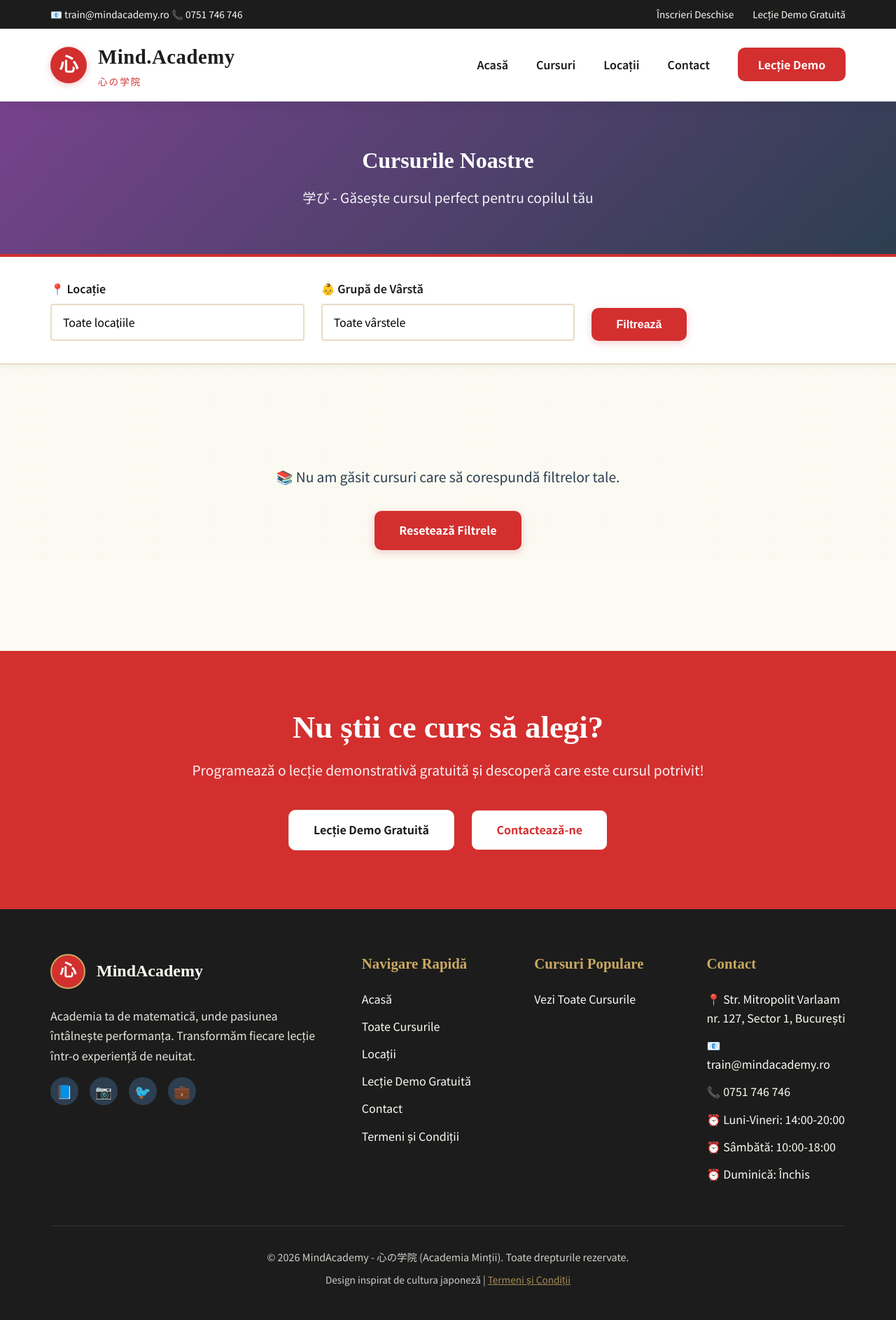
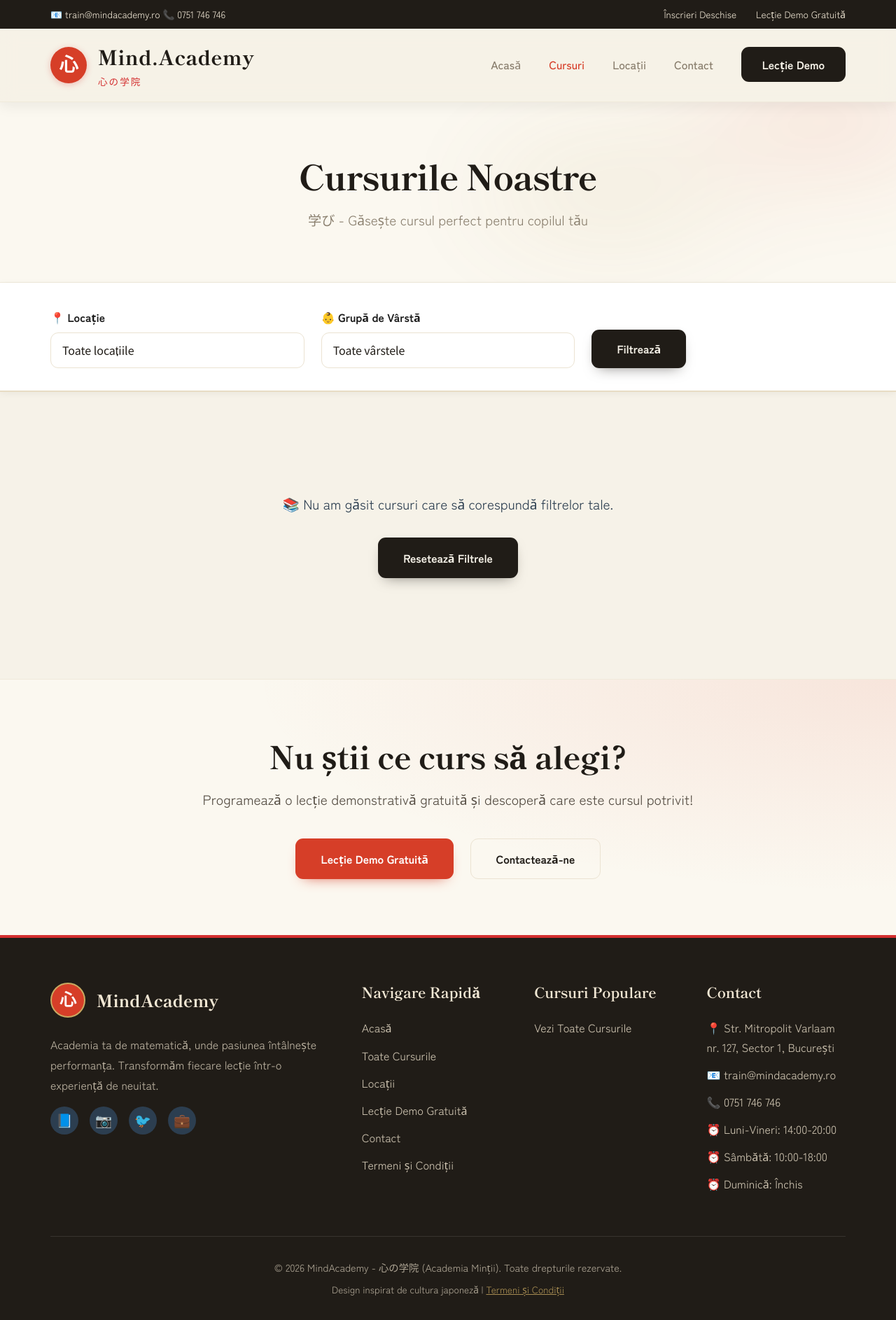
Before and after one commit to robolabro/mindacademy, a Django app: page /cursuri/ in a window 1280 px wide. Shown: the whole page at 70% size. Before the commit the page ends 1838 px from the top, so only its background shows below. Run offline with Django 3.2, Linux system fonts and the light colour scheme; data that the repository does not hold is empty.

Commit message:
Refresh vizual pe tot site-ul public: chrome + componente globale (Emil)
Nou static/css/site.css (incarcat dupa style.css, scopat sub body.site):
rafineaza bara, nav-ul (sticky+blur), footer-ul, butoanele tactile,
headerele de pagina (page-header cu aureola), section-title, cardurile
(features/cursuri/testimoniale), formele si CTA — pe TOATE paginile
publice (cursuri, contact, locatii, demo, termeni, curs detaliu).
Nu atinge platformele interne (base_teacher/base_student separate).

base.html: incarca site.css + body class „site". Chrome-ul mutat din
home.css (era doar pe homepage) in site.css (global).

Co-Authored-By: Claude Sonnet 4.6 <noreply@anthropic.com>
Claude-Session: https://claude.ai/code/session_01HpgYUq3zQxDuqVVwKehWWW

```diff
--- /dev/null
+++ b/static/css/site.css
@@ -0,0 +1,115 @@
+/* ==========================================================================
+   MindAcademy — refresh vizual la nivel de SITE PUBLIC (direcția „Emil").
+   Încărcat DUPĂ style.css în base.html și scopat sub body.site, ca să
+   rafineze chrome-ul comun (bară, nav, footer) + componentele partajate
+   (butoane, headere, carduri, forme) pe TOATE paginile publice.
+   Nu atinge platformele interne (au base_teacher/base_student separate).
+   ========================================================================== */
+@import url('https://fonts.googleapis.com/css2?family=Shippori+Mincho:wght@600;700;800&family=Zen+Kaku+Gothic+New:wght@400;500;700&display=swap');
+
+body.site{
+  --paper:#F6F2E8; --paper-2:#FBF8F0; --card:#FFFFFF;
+  --ink:#201C17; --ink-2:#4A4238; --ink-soft:#857A69;
+  --shu:#D63E28; --shu-deep:#B23120; --kin:#A9863B;
+  --line:#EBE3D2; --hair:#F0EADB;
+  --spring:cubic-bezier(.34,1.56,.64,1); --ease:cubic-bezier(.4,0,.2,1);
+  --serif:"Shippori Mincho",Georgia,ui-serif,serif;
+  --sans:"Zen Kaku Gothic New",ui-sans-serif,system-ui,-apple-system,sans-serif;
+  background:var(--paper);color:var(--ink);font-family:var(--sans);
+}
+body.site::before{display:none!important} /* fără textura veche din style.css */
+body.site h1,body.site h2,body.site h3,body.site h4{font-family:var(--serif);letter-spacing:-.01em}
+body.site a{transition:color .2s var(--ease)}
+
+/* ---- top bar ---- */
+body.site .top-bar{background:var(--ink);color:#EDE4D2}
+body.site .top-bar a{color:#EDE4D2}
+body.site .top-bar a:hover{color:#fff}
+
+/* ---- navbar (sticky, blur) ---- */
+body.site .navbar{position:sticky;top:0;background:rgba(246,242,232,.72);
+  backdrop-filter:saturate(1.4) blur(12px);-webkit-backdrop-filter:saturate(1.4) blur(12px);
+  border-bottom:1px solid var(--hair);box-shadow:none}
+body.site .logo-main{font-family:var(--serif);color:var(--ink)}
+body.site .logo-seal{background:var(--shu)}
+body.site .nav-link{color:var(--ink-soft);font-weight:500}
+body.site .nav-link:hover,body.site .nav-link.active{color:var(--shu)}
+body.site .nav-link::after,body.site .nav-link:hover::after{background:var(--shu)}
+body.site .btn-demo{background:var(--ink);color:var(--paper);border-radius:11px;border:1px solid transparent;
+  transition:transform .18s var(--spring),box-shadow .25s var(--ease)}
+body.site .btn-demo:hover{background:#000;transform:translateY(-2px);box-shadow:0 12px 26px -14px rgba(32,28,23,.6)}
+
+/* ---- buttons (tactile) ---- */
+body.site .btn{border-radius:11px;font-family:var(--sans);font-weight:700;border:1px solid transparent;
+  transition:transform .18s var(--spring),box-shadow .25s var(--ease),background .2s,color .2s}
+body.site .btn-primary{background:var(--ink);color:var(--paper);box-shadow:0 8px 20px -10px rgba(32,28,23,.6)}
+body.site .btn-primary:hover{background:#000;transform:translateY(-2px);box-shadow:0 14px 30px -12px rgba(32,28,23,.55)}
+body.site .btn-primary:active{transform:translateY(0) scale(.98)}
+body.site .btn-secondary{background:var(--shu);color:#fff;box-shadow:0 8px 20px -12px var(--shu)}
+body.site .btn-secondary:hover{background:var(--shu-deep);transform:translateY(-2px)}
+body.site .btn-secondary:active{transform:translateY(0) scale(.98)}
+body.site .btn-outline{background:transparent;border-color:var(--line);color:var(--ink)}
+body.site .btn-outline:hover{background:var(--ink);color:var(--paper);border-color:var(--ink);transform:translateY(-2px)}
+
+/* ---- page header (hero paginilor interne) ---- */
+body.site .page-header{position:relative;overflow:hidden;background:var(--paper-2);
+  border-bottom:1px solid var(--hair);padding:clamp(2.6rem,6vw,4.5rem) 0;text-align:center}
+body.site .page-header::after{content:"";position:absolute;inset:-30% -10% auto auto;width:60%;height:340px;
+  z-index:0;pointer-events:none;filter:blur(60px);opacity:.45;
+  background:radial-gradient(50% 60% at 70% 30%,rgba(214,62,40,.25),transparent 70%),
+             radial-gradient(50% 60% at 30% 60%,rgba(169,134,59,.22),transparent 70%)}
+body.site .page-header>*{position:relative;z-index:1}
+body.site .page-header h1{font-family:var(--serif);font-weight:800;color:var(--ink);
+  font-size:clamp(2rem,4.6vw,3.1rem);letter-spacing:-.02em}
+body.site .page-header p{color:var(--ink-soft);max-width:52ch;margin:.7rem auto 0}
+
+/* ---- section titles ---- */
+body.site .section-title{font-family:var(--serif);font-weight:800;color:var(--ink);letter-spacing:-.015em}
+body.site .section-subtitle{color:var(--ink-soft);font-family:var(--serif)}
+
+/* ---- cards (features / courses / testimonials / benefits) ---- */
+body.site .feature-card,body.site .course-card,body.site .testimonial-card,
+body.site .demo-form-container,body.site .contact-form-container{
+  background:var(--card);border:1px solid var(--line);border-radius:16px;
+  box-shadow:0 2px 4px rgba(32,28,23,.04),0 18px 40px -26px rgba(32,28,23,.35);
+  transition:transform .3s var(--spring),box-shadow .3s var(--ease),border-color .3s}
+body.site .feature-card:hover,body.site .course-card:hover,body.site .testimonial-card:hover{
+  transform:translateY(-6px);box-shadow:0 26px 48px -28px rgba(32,28,23,.5);border-color:var(--kin)}
+body.site .feature-icon{color:var(--shu);font-family:var(--serif)}
+body.site .course-content h3,body.site .feature-card h3{font-family:var(--serif);color:var(--ink)}
+body.site .course-price{color:var(--ink);font-family:var(--serif);font-weight:800}
+body.site .course-image{background:linear-gradient(135deg,rgba(169,134,59,.18),rgba(214,62,40,.15))}
+body.site .course-image-placeholder{color:var(--shu);opacity:.85}
+body.site .badge-featured{background:var(--shu);color:#fff}
+body.site .testimonial-rating{color:var(--kin)}
+body.site .testimonial-text{font-family:var(--serif);color:var(--ink)}
+
+/* ---- forms ---- */
+body.site .form-group label{color:var(--ink);font-weight:700}
+body.site .form-control,body.site .form-input,body.site .form-select,body.site .form-textarea{
+  border:1px solid var(--line);border-radius:11px;background:var(--card);color:var(--ink);
+  transition:border-color .2s var(--ease),box-shadow .2s var(--ease)}
+body.site .form-control:focus,body.site .form-input:focus,body.site .form-select:focus,body.site .form-textarea:focus{
+  border-color:var(--shu);box-shadow:0 0 0 3px rgba(214,62,40,.14);outline:none}
+
+/* ---- cta section ---- */
+body.site .cta-section{position:relative;overflow:hidden;
+  background:radial-gradient(120% 140% at 100% 0%,rgba(214,62,40,.1),transparent 60%),var(--paper-2);
+  border-top:1px solid var(--hair)}
+body.site .cta-content h2{font-family:var(--serif);color:var(--ink)}
+body.site .cta-content p{color:var(--ink-2)}
+
+/* ---- footer (rafinat, rămâne închis) ---- */
+body.site .footer{background:var(--ink);color:#CFC5B2}
+body.site .footer-section h3{font-family:var(--serif);color:#F1E7D4}
+body.site .footer-logo-text{font-family:var(--serif);color:#F1E7D4}
+body.site .footer-logo-seal{background:var(--shu)}
+body.site .footer-links a{color:#CFC5B2}
+body.site .footer-links a:hover{color:#fff}
+body.site .footer-bottom{border-top-color:rgba(255,255,255,.1)}
+
+/* respectă reduced-motion */
+@media (prefers-reduced-motion:reduce){
+  body.site .btn:hover,body.site .btn-demo:hover,
+  body.site .feature-card:hover,body.site .course-card:hover,body.site .testimonial-card:hover{transform:none}
+}
--- a/templates/base.html
+++ b/templates/base.html
@@ -17,6 +17,7 @@
 
     <!-- CSS -->
     <link rel="stylesheet" href="{% static 'css/style.css' %}">
+    <link rel="stylesheet" href="{% static 'css/site.css' %}">
     {% block extra_css %}{% endblock %}
 
     <!-- Favicon -->
@@ -25,7 +26,7 @@
     <link rel="apple-touch-icon" sizes="180x180" href="{% static 'images/favicon.svg' %}">
     <meta name="theme-color" content="#D32F2F">
 </head>
-<body class="{% block body_class %}{% endblock %}">
+<body class="site {% block body_class %}{% endblock %}">
     <!-- Top Bar -->
     <div class="top-bar">
         <div class="container">
```
Also changed, not shown: static/css/home.css (+1 -6 lines).
